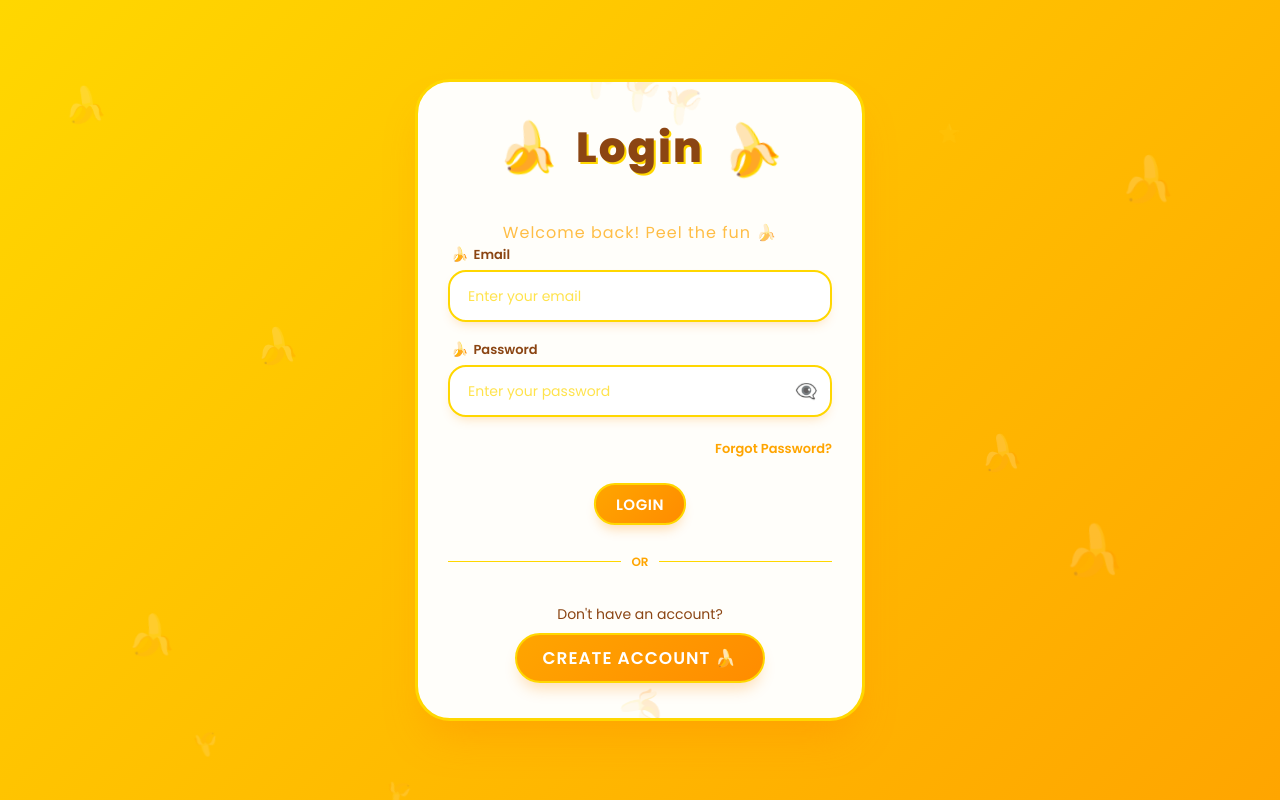
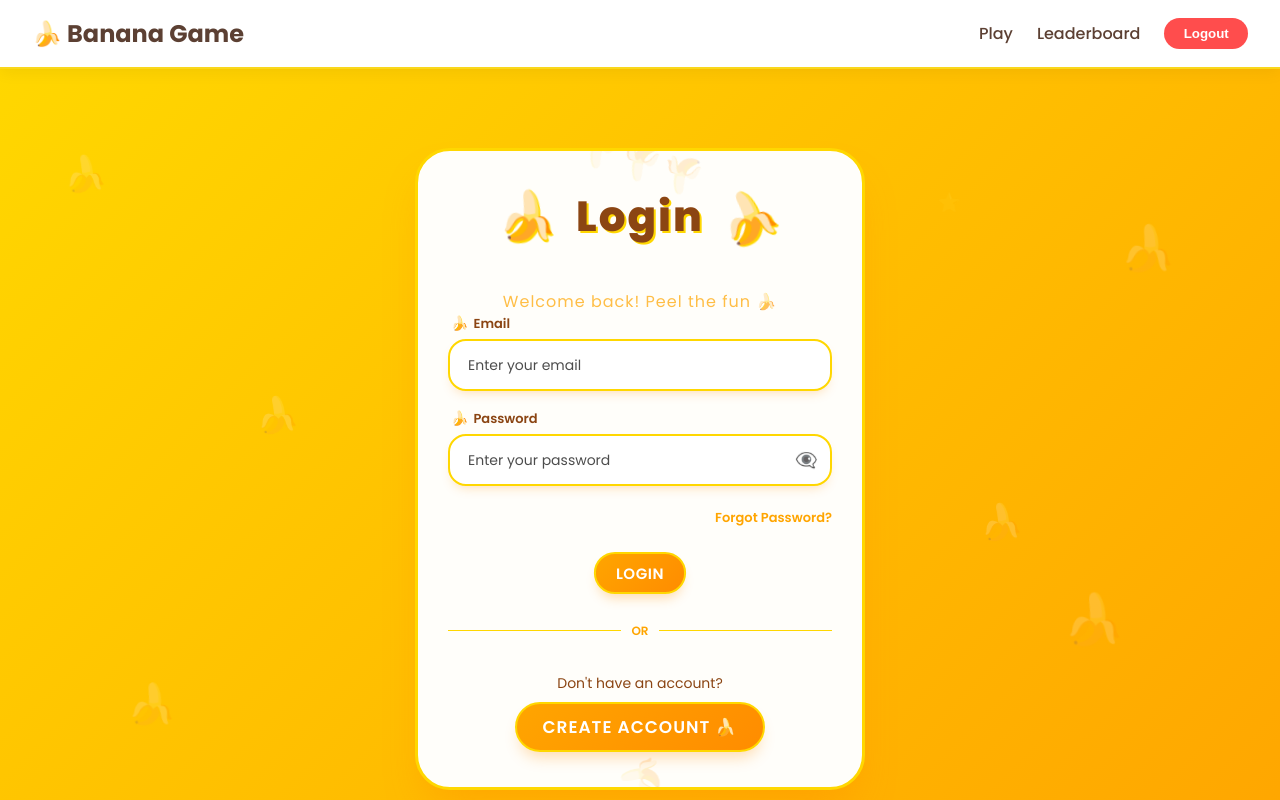
Before and after one commit to Abimaaran/SOFTWARE-FOR-ENTERPRISE, a React app in the folder Frontend/: page / in a window 1280 px wide. Built offline with nearby package versions, Linux system fonts and the light colour scheme; sample sign-in values are in the browser's storage; the HTML template or start-up script is replaced by a standard one.

Commit message:
feat: add auth protection, leaderboard, and UI refinements

```diff
--- a/Frontend/src/App.css
+++ b/Frontend/src/App.css
@@ -64,7 +64,6 @@
   75% { transform: rotate(-10deg); }
 }
 
-/* Routes Container - Content Area */
 .routes-container {
   flex: 1;
   width: 100%;
@@ -73,7 +72,6 @@
   justify-content: center;
   position: relative;
   z-index: 10;
-  overflow: hidden;
 }
 
 /* Page Transition Wrapper */
--- a/Frontend/src/App.jsx
+++ b/Frontend/src/App.jsx
@@ -3,24 +3,36 @@ import { Routes, Route } from "react-router-dom";
 import Login from "./pages/Login";
 import Register from "./pages/Register";
 import Game from "./pages/Game";
-
-
+import Leaderboard from "./pages/Leaderboard";
+import Navbar from "./components/Navbar";
+import ProtectedRoute from "./components/ProtectedRoute";
 
 function App() {
   return (
     <div className="app-container">
-
+      <Navbar />
       <div className="page-content">
         <Routes>
           <Route path="/" element={<Login />} />
           <Route path="/register" element={<Register />} />
-          <Route path="/game" element={<Game />} />
+          <Route
+            path="/game"
+            element={
+              <ProtectedRoute>
+                <Game />
+              </ProtectedRoute>
+            }
+          />
+          <Route
+            path="/leaderboard"
+            element={
+              <ProtectedRoute>
+                <Leaderboard />
+              </ProtectedRoute>
+            }
+          />
         </Routes>
       </div>
-
-
-
-
     </div>
   );
 }
--- /dev/null
+++ b/Frontend/src/components/Navbar.css
@@ -0,0 +1,57 @@
+.navbar {
+  display: flex;
+  justify-content: space-between;
+  align-items: center;
+  padding: 1rem 2rem;
+  background: rgba(255, 255, 255, 0.9);
+  backdrop-filter: blur(10px);
+  position: sticky;
+  top: 0;
+  z-index: 1000;
+  box-shadow: 0 4px 15px rgba(0, 0, 0, 0.05);
+  border-bottom: 2px solid #f9d71c;
+}
+
+.nav-brand a {
+  font-size: 1.5rem;
+  font-weight: bold;
+  color: #5c4033;
+  text-decoration: none;
+}
+
+.nav-links {
+  display: flex;
+  align-items: center;
+  gap: 1.5rem;
+}
+
+.nav-item {
+  text-decoration: none;
+  color: #5c4033;
+  font-weight: 500;
+  transition: color 0.2s;
+}
+
+.nav-item:hover {
+  color: #f9d71c;
+}
+
+.logout-btn {
+  background: #ff4d4d;
+  color: white;
+  border: none;
+  padding: 0.5rem 1.2rem;
+  border-radius: 2rem;
+  cursor: pointer;
+  font-weight: bold;
+  transition: background 0.2s, transform 0.1s;
+}
+
+.logout-btn:hover {
+  background: #ff3333;
+  transform: translateY(-2px);
+}
+
+.logout-btn:active {
+  transform: translateY(0);
+}
--- /dev/null
+++ b/Frontend/src/components/Navbar.jsx
@@ -0,0 +1,30 @@
+import { Link, useNavigate } from "react-router-dom";
+import "./Navbar.css";
+
+function Navbar() {
+  const navigate = useNavigate();
+  const token = localStorage.getItem("token");
+
+  const handleLogout = () => {
+    localStorage.removeItem("token");
+    localStorage.removeItem("highScore");
+    navigate("/");
+  };
+
+  if (!token) return null;
+
+  return (
+    <nav className="navbar">
+      <div className="nav-brand">
+        <Link to="/game">🍌 Banana Game</Link>
+      </div>
+      <div className="nav-links">
+        <Link to="/game" className="nav-item">Play</Link>
+        <Link to="/leaderboard" className="nav-item">Leaderboard</Link>
+        <button onClick={handleLogout} className="logout-btn">Logout</button>
+      </div>
+    </nav>
+  );
+}
+
+export default Navbar;
--- /dev/null
+++ b/Frontend/src/components/ProtectedRoute.jsx
@@ -0,0 +1,13 @@
+import { Navigate } from "react-router-dom";
+
+const ProtectedRoute = ({ children }) => {
+  const token = localStorage.getItem("token");
+
+  if (!token) {
+    return <Navigate to="/" replace />;
+  }
+
+  return children;
+};
+
+export default ProtectedRoute;
--- a/Frontend/src/pages/Game.css
+++ b/Frontend/src/pages/Game.css
@@ -18,7 +18,7 @@ html, body {
 }
 
 .page {
-  height: 100%;
+  height: calc(100vh - 70px);
   display: flex;
   justify-content: center;
   align-items: center;
@@ -26,11 +26,10 @@ html, body {
   background: linear-gradient(135deg, #FFD700 0%, #FFA500 100%);
 }
 
-/* ===== Game Container - Full Height ===== */
 .game-wrap {
   width: 95vw;
   max-width: 1400px;
-  height: 90vh; /* Increased from 85vh for more space */
+  height: 90vh;
   margin: 0 auto;
   padding: 20px;
   background: rgba(255, 255, 255, 0.98);
@@ -111,7 +110,8 @@ html, body {
   box-shadow:
     inset 0 2px 10px rgba(255, 215, 0, 0.3),
     0 20px 30px -10px rgba(255, 140, 0, 0.3);
-  flex: 5; /* Slightly increased for bigger image */
+  flex: 3; /* Reduced from 5 to give more space below */
+  max-height: 50vh; /* Adding a max height limit */
   min-height: 0;
   display: flex;
   align-items: center;
--- a/Frontend/src/pages/Game.jsx
+++ b/Frontend/src/pages/Game.jsx
@@ -101,7 +101,6 @@ function Game() {
   return (
     <div className="page">
       <div className="game-wrap">
-        <h1 className="game-title">The Banana Game</h1>
 
         <div className="game-board">
           {imgUrl ? (
--- /dev/null
+++ b/Frontend/src/pages/Leaderboard.css
@@ -0,0 +1,102 @@
+.leaderboard-page {
+  width: 100%;
+  height: calc(100vh - 70px); /* Fixed height to trigger scrollbar */
+  overflow-y: auto;
+  padding: 100px 20px 40px;
+  display: flex;
+  flex-direction: column;
+  align-items: center;
+  background: linear-gradient(135deg, #FFD700 0%, #FFA500 100%);
+}
+
+/* Custom Banana Scrollbar for Leaderboard only */
+.leaderboard-page::-webkit-scrollbar {
+  width: 12px;
+}
+
+.leaderboard-page::-webkit-scrollbar-track {
+  background: rgba(139, 69, 19, 0.1);
+  border-radius: 10px;
+}
+
+.leaderboard-page::-webkit-scrollbar-thumb {
+  background: #f9d71c;
+  border: 3px solid #8B4513;
+  border-radius: 10px;
+}
+
+.leaderboard-page::-webkit-scrollbar-thumb:hover {
+  background: #FFD700;
+}
+
+.leaderboard-wrap {
+  background: rgba(255, 255, 255, 0.95);
+  padding: 2.5rem;
+  border-radius: 2rem;
+  box-shadow: 0 10px 30px rgba(0, 0, 0, 0.1);
+  width: 100%;
+  max-width: 600px;
+  text-align: center;
+  backdrop-filter: blur(10px);
+  border: 4px solid #f9d71c;
+}
+
+.leaderboard-title {
+  color: #5c4033;
+  font-size: 2.5rem;
+  margin-bottom: 2rem;
+}
+
+.leaderboard-list {
+  display: flex;
+  flex-direction: column;
+  gap: 0.8rem;
+}
+
+.leaderboard-header {
+  display: grid;
+  grid-template-columns: 80px 1fr 120px;
+  font-weight: bold;
+  padding: 1rem;
+  background: #fdf2b1;
+  border-radius: 1rem;
+  color: #5c4033;
+}
+
+.leaderboard-item {
+  display: grid;
+  grid-template-columns: 80px 1fr 120px;
+  padding: 1rem;
+  background: white;
+  border-radius: 1rem;
+  transition: transform 0.2s;
+  box-shadow: 0 4px 10px rgba(0, 0, 0, 0.05);
+  align-items: center;
+}
+
+.leaderboard-item:hover {
+  transform: scale(1.02);
+  background: #fff9db;
+}
+
+.rank {
+  font-weight: bold;
+  color: #f9d71c;
+  font-size: 1.2rem;
+}
+
+.username {
+  text-align: left;
+  padding-left: 1rem;
+  color: #333;
+}
+
+.score {
+  font-weight: bold;
+  color: #5c4033;
+}
+
+.error-msg {
+  color: #ff4d4d;
+  margin-bottom: 1rem;
+}
--- /dev/null
+++ b/Frontend/src/pages/Leaderboard.jsx
@@ -0,0 +1,54 @@
+import { useState, useEffect } from "react";
+import axios from "axios";
+import "./Leaderboard.css";
+
+function Leaderboard() {
+  const [players, setPlayers] = useState([]);
+  const [loading, setLoading] = useState(true);
+  const [error, setError] = useState("");
+
+  useEffect(() => {
+    const fetchLeaderboard = async () => {
+      try {
+        const token = localStorage.getItem("token");
+        const res = await axios.get("http://localhost:5000/auth/leaderboard", {
+          headers: { Authorization: `Bearer ${token}` },
+        });
+        setPlayers(res.data);
+      } catch (err) {
+        setError("Failed to load leaderboard 🍌");
+      } finally {
+        setLoading(false);
+      }
+    };
+
+    fetchLeaderboard();
+  }, []);
+
+  if (loading) return <div className="leaderboard-page">Loading Leaderboard...</div>;
+
+  return (
+    <div className="leaderboard-page">
+      <div className="leaderboard-wrap">
+        <h1 className="leaderboard-title">🏆 Banana Peelers 🏆</h1>
+        {error && <p className="error-msg">{error}</p>}
+        <div className="leaderboard-list">
+          <div className="leaderboard-header">
+            <span>Rank</span>
+            <span>Player</span>
+            <span>High Score</span>
+          </div>
+          {players.map((player, index) => (
+            <div key={player._id} className="leaderboard-item">
+              <span className="rank">{index + 1}</span>
+              <span className="username">{player.username}</span>
+              <span className="score">{player.highScore}</span>
+            </div>
+          ))}
+        </div>
+      </div>
+    </div>
+  );
+}
+
+export default Leaderboard;
--- a/Frontend/src/pages/Login.css
+++ b/Frontend/src/pages/Login.css
@@ -12,8 +12,7 @@
 
 html, body {
   width: 100%;
-  height: 100vh;
-  overflow: hidden;
+  min-height: 100vh;
   font-family: 'Poppins', -apple-system, BlinkMacSystemFont, sans-serif;
 }
 
@@ -22,11 +21,12 @@ body {
 }
 
 .page {
-  height: 100%;
+  min-height: 100vh;
   display: flex;
   justify-content: center;
   align-items: center;
   position: relative;
+  padding: 40px 20px;
   background: linear-gradient(-45deg, #FFD700, #FFA500, #FF8C00, #FFD700);
   background-size: 400% 400%;
   animation: gradientBG 15s ease infinite;
@@ -400,7 +400,7 @@ body {
 }
 
 .login-input::placeholder {
-  color: #FFD700;
+  color: black;
   opacity: 0.7;
   font-size: 14px;
 }
--- a/Frontend/src/pages/Register.css
+++ b/Frontend/src/pages/Register.css
@@ -12,8 +12,7 @@
 
 html, body {
   width: 100%;
-  height: 100vh;
-  overflow: hidden;
+  min-height: 100vh;
   font-family: 'Poppins', -apple-system, BlinkMacSystemFont, sans-serif;
 }
 
@@ -22,11 +21,12 @@ body {
 }
 
 .page {
-  height: 100%;
+  min-height: 100vh;
   display: flex;
   justify-content: center;
   align-items: center;
   position: relative;
+  padding: 40px 20px;
   background: linear-gradient(-45deg, #FFD700, #FFA500, #FF8C00, #FFD700);
   background-size: 400% 400%;
   animation: gradientBG 15s ease infinite;
@@ -372,7 +372,7 @@ body {
 }
 
 .register-input::placeholder {
-  color: #FFD700;
+  color: black;
   opacity: 0.7;
   font-size: 13px; /* Smaller */
 }
--- a/Frontend/src/pages/Register.jsx
+++ b/Frontend/src/pages/Register.jsx
@@ -7,6 +7,7 @@ function Register() {
   const [username, setUsername] = useState("");
   const [email, setEmail] = useState("");
   const [password, setPassword] = useState("");
+  const [confirmPassword, setConfirmPassword] = useState("");
   const [showPassword, setShowPassword] = useState(false);
   const [acceptTerms, setAcceptTerms] = useState(false);
   const [loading, setLoading] = useState(false);
@@ -49,6 +50,15 @@ function Register() {
         show: true,
         type: 'error',
         message: 'Password must be at least 6 characters 🔒'
+      });
+      return;
+    }
+
+    if (password !== confirmPassword) {
+      setAlert({
+        show: true,
+        type: 'error',
+        message: 'Passwords do not match 🔒'
       });
       return;
     }
@@ -183,6 +193,21 @@ function Register() {
             )}
           </div>
 
+          <div className="input-group">
+            <label className="input-label">Confirm Password</label>
+            <div className="password-container">
+              <input
+                className="register-input"
+                type={showPassword ? "text" : "password"}
+                placeholder="Confirm your password"
+                value={confirmPassword}
+                onChange={(e) => setConfirmPassword(e.target.value)}
+                onKeyPress={handleKeyPress}
+                disabled={loading}
+              />
+            </div>
+          </div>
+
           {/* Terms and Conditions */}
           <div className="terms-checkbox">
             <input
```
